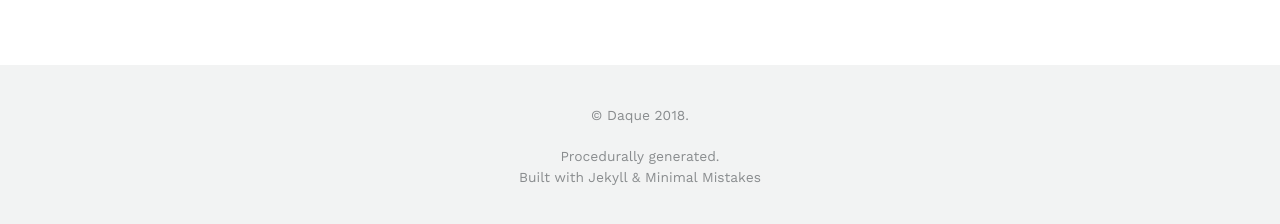
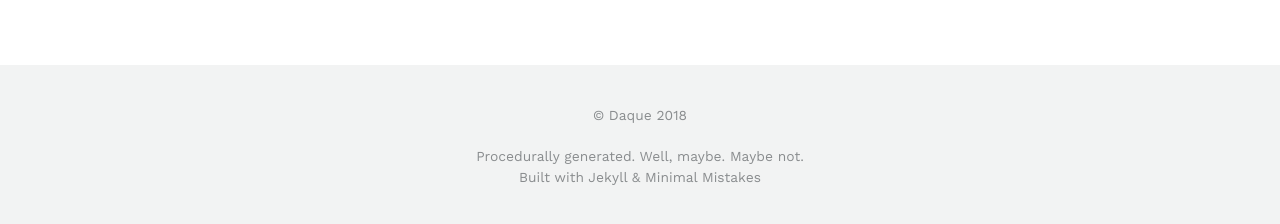
Before and after one commit to daque-dev/daque.dev, a Jekyll site: the page built from _pages/index.md, in a window 1280 px wide. Shown: the part 740-964 px from the top of the page. Built offline with Jekyll 4.4.1, drawn with Linux system fonts in a browser that asks for light colours; nearby versions of some CDN libraries; the list of posts is cut into pages by our own code.

Commit message:
Major update to jekyll theme

```diff
--- a/_config.yml
+++ b/_config.yml
@@ -286,10 +286,12 @@ defaults:
     values:
       layout: single
       author_profile: false
-      share: true
+      read_time: false
+      share: false
+      related: false
 
 # Collections
 collections:
   projects:
     output: true
-    permalink: /:collection/:path/
+    permalink: /:path/
--- a/_includes/footer.html
+++ b/_includes/footer.html
@@ -25,9 +25,12 @@
 <div class="page__footer-copyright">
 
   <center>
-    &copy; Daque 2018.
+    &copy; Daque 2018
     <br>
-    <br> Procedurally generated. <br> Built with
+    <br>
+    Procedurally generated. Well, maybe. Maybe not.
+    <br>
+    Built with
     <a href="https://jekyllrb.com" rel="nofollow">Jekyll</a> &amp;
     <a href="https://mademistakes.com/work/minimal-mistakes-jekyll-theme/" rel="nofollow">Minimal Mistakes</a>
   </center>
--- a/_includes/scripts.html
+++ b/_includes/scripts.html
@@ -10,6 +10,7 @@
 {% else %}
   <script src="{{ '/assets/js/main.min.js' | relative_url }}"></script>
   <script src="https://use.fontawesome.com/releases/v5.0.12/js/all.js"></script>
+  <script src='https://cdnjs.cloudflare.com/ajax/libs/mathjax/2.7.5/latest.js?config=TeX-MML-AM_CHTML' async></script>
 {% endif %}
 
 {% if site.search == true or page.layout == "search" %}
--- a/_layouts/single.html
+++ b/_layouts/single.html
@@ -30,9 +30,13 @@ layout: default
     <div class="page__inner-wrap">
       {% unless page.header.overlay_color or page.header.overlay_image %}
         <header>
-          {% if page.title %}<h1 id="page-title" class="page__title" itemprop="headline">{{ page.title | markdownify | remove: "<p>" | remove: "</p>" }}</h1>{% endif %}
-          {% if page.read_time %}
-            <p class="page__meta"><i class="far fa-clock" aria-hidden="true"></i> {% include read-time.html %}</p>
+          {% if page.title %}
+            {% unless page.hideTitle %}
+            <h1 id="page-title" class="page__title" itemprop="headline">{{ page.title | markdownify | remove: "<p>" | remove: "</p>" }}</h1>
+            {% endunless %}
+          {% endif %}
+          {% if page.author %}
+            <p class="page__meta">Written by <b><a href= {{ page.author_url }} target = "_blank" >{{ page.author }}</a></b></p>
           {% endif %}
         </header>
       {% endunless %}
```
